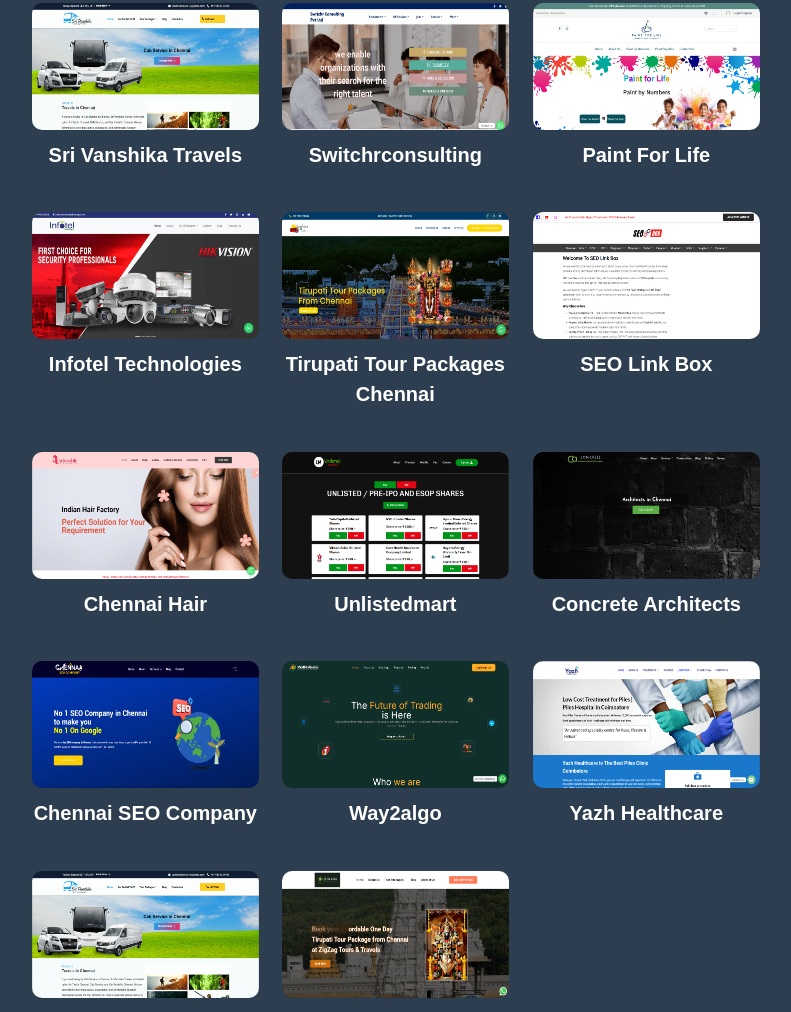
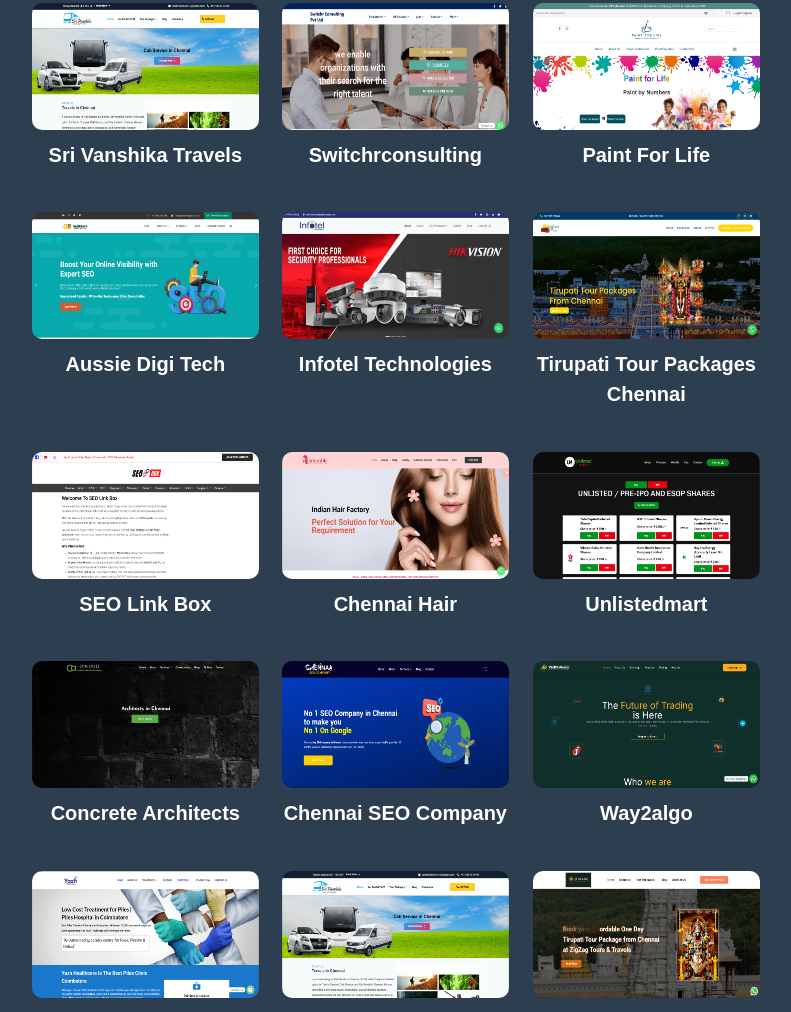
Before and after one commit to Periyannan4023/Portfolio, a plain HTML site: page index.html in a window 1280 px wide. Shown: the part 3681-4693 px from the top of the page, without its empty margins (438-1229 px from the left). Drawn offline with nearby package versions, Linux system fonts and the light colour scheme.

Commit message:
Add files via upload

```diff
--- a/index.html
+++ b/index.html
@@ -345,6 +345,14 @@
                                             </a>
                                         </div>
                                     </div>
+                                    <div class="col-md-4 mb-4 portfolio-item first">
+                                        <div class="position-relative overflow-hidden mb-2">
+                                            <a href="https://aussiedigitech.com/" target="_blank">
+                                                <img class="img-fluid w-100" src="img/projects/aussiedigitech.png" alt="">
+                                                <label>Aussie Digi Tech</label>
+                                            </a>
+                                        </div>
+                                    </div>
                                     <div class="col-md-4 mb-4 portfolio-item third">
                                         <div class="position-relative overflow-hidden mb-2">
                                             <a href="https://infoteltechnologies.com/" target="_blank">
```
